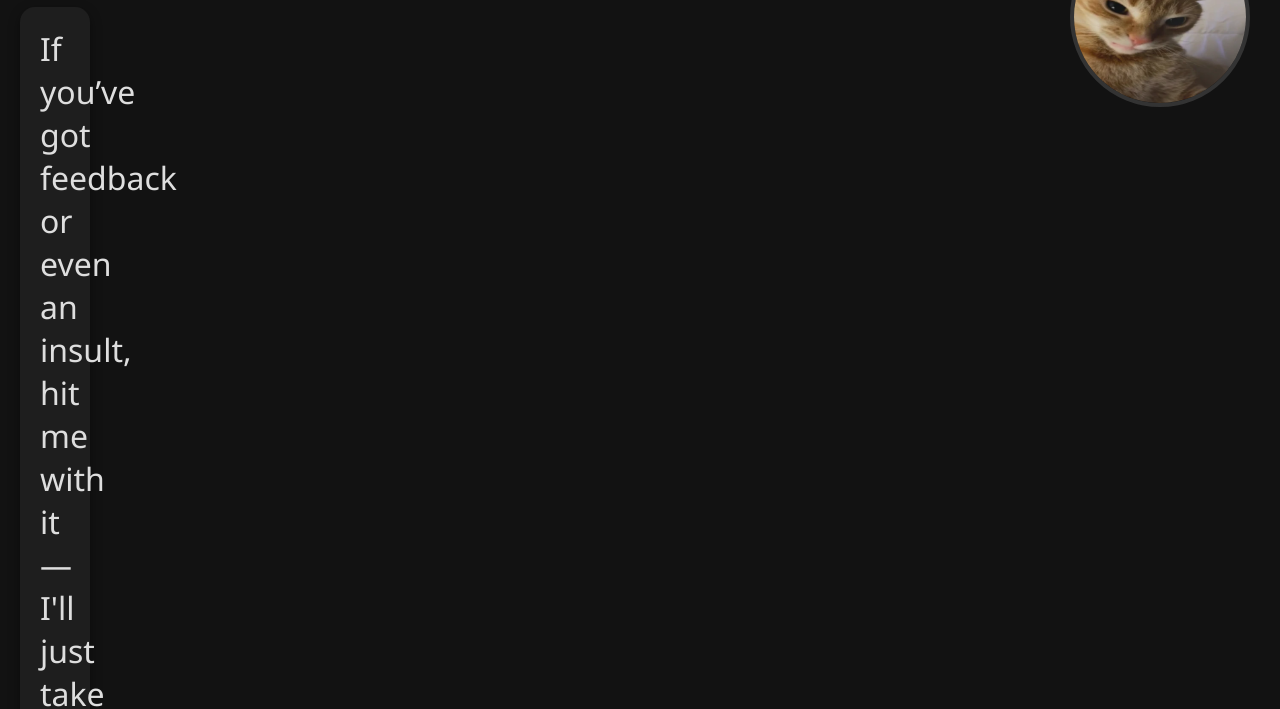
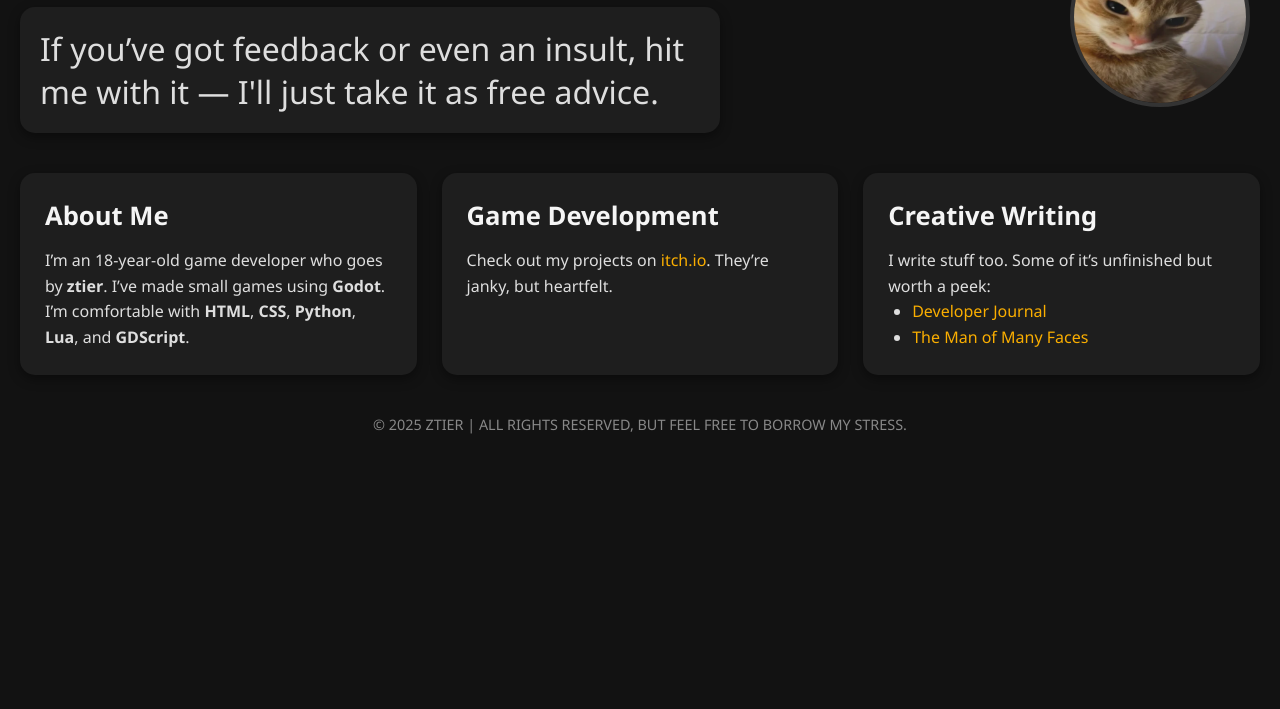
Before and after one commit to z-tier/portfolio, a plain HTML site: page index.html in a window 1280 px wide. Shown: the part 93-802 px from the top of the page. Drawn offline with Linux system fonts and the light colour scheme.

Commit message:
Update style.css

```diff
--- a/style.css
+++ b/style.css
@@ -58,7 +58,7 @@ body {
   padding: 20px;
   box-shadow: 0 4px 12px rgba(0, 0, 0, 0.4);
   width: fit-content;
-  max-width: 70px;
+  max-width: 700px;
   margin-top: 10px;
   font-size: 2rem;
 }
```
